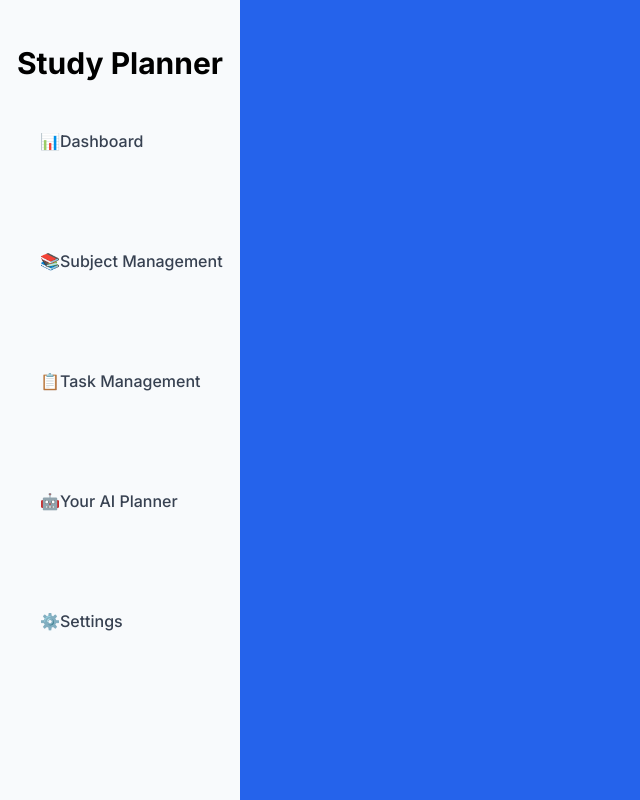
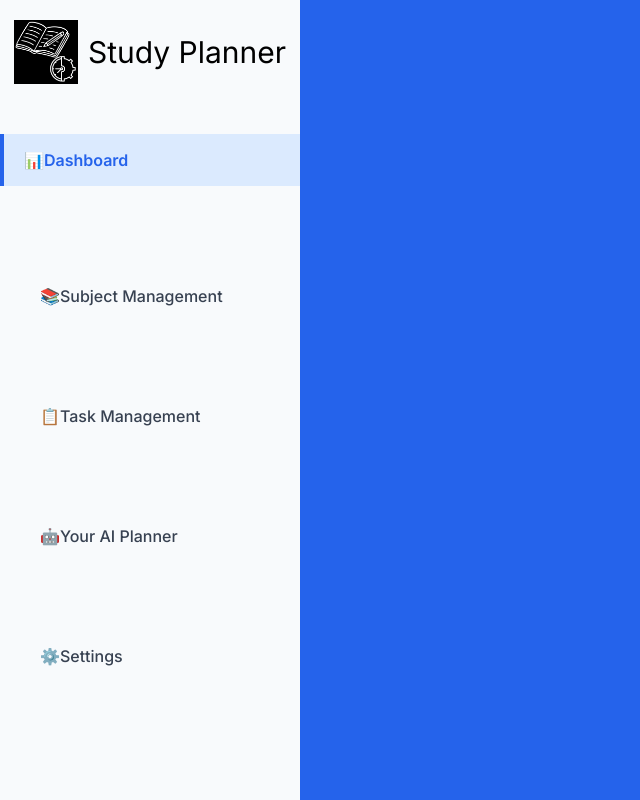
Before and after one commit to PatrickTheNightOwl/Study-Planner, a plain HTML site: page HTML/dashboard.html in a window 1280 px wide. Shown: the whole page, without its empty margins (0-640 px from the left). Drawn offline with Linux system fonts and the light colour scheme.

Commit message:
Sidebar v0.3

```diff
--- a/CSS/style.css
+++ b/CSS/style.css
@@ -4,7 +4,7 @@ body {
 }
 #sidebar {
   background-color: #f8fafc;
-  width: 240px;
+  width: 300px;
   height: 100vh; /* Full viewport height */
   position: fixed; /* Keeps it locked to the side */
   top: 0;
@@ -25,7 +25,36 @@ body {
   font-weight: 500;
   height: 1.6;
 }
+.active {
+  display: flex;
+  box-sizing: border-box;
+
+  /* 1. Pulls the element outward to override the parent sidebar's padding */
+  /* Change '-20px' to match whatever padding your sidebar container has */
+  margin-left: -40px;
+
+  /* 2. Extra horizontal padding pushes the text back to its original alignment */
+  /* Top/Bottom: 16px | Left/Right: 40px (Original 20px padding + 20px margin offset) */
+  padding: 16px 20px;
+
+  background-color: #dbeafe;
+  color: #2563eb;
+  border-left: 4px solid #2563eb;
+  font-weight: 600;
+}
+#brand {
+  display: flex;
+  align-items: center;
+  justify-content: center;
+  gap: 10px;
+}
 #website-name {
   text-align: center;
   font-size: 30px;
+  text-decoration: none;
+  color: black;
 }
+.website-logo {
+  max-width: 64px;
+  max-height: 64px;
+}
--- a/HTML/index.html
+++ b/HTML/dashboard.html
@@ -5,7 +5,7 @@
     <meta name="viewport" content="width=device-width, initial-scale=1.0" />
     <!-- Title -->
     <title>Study Planner</title>
-    <link rel="icon" type="image/png" sizes="16x16" href="/favicon-16x16.png" />
+    <link rel="icon" type="image/png" sizes="16x16" href="../Assets/favicon" />
 
     <!-- Fonts -->
     <link rel="stylesheet" href="../CSS/style.css" />
@@ -18,10 +18,14 @@
   </head>
   <body>
     <nav id="sidebar">
-      <h1 id="website-name">Study Planner</h1>
+      <div id="brand">
+        <img src="../Assets/icon.png" alt="" class="website-logo" />
+        <a href="landing-page.html" id="website-name">Study Planner</a>
+      </div>
+
       <ul id="nav-list">
         <li class="nav-item">
-          <a href="index.html" class="nav-link active">📊Dashboard</a>
+          <a href="dashboard.html" class="nav-link active">📊Dashboard</a>
         </li>
         <li class="nav-item">
           <a href="subject-management.html" class="nav-link"
```
Also changed, not shown: Assets/favicon.png (added), Assets/icon.png (added).
